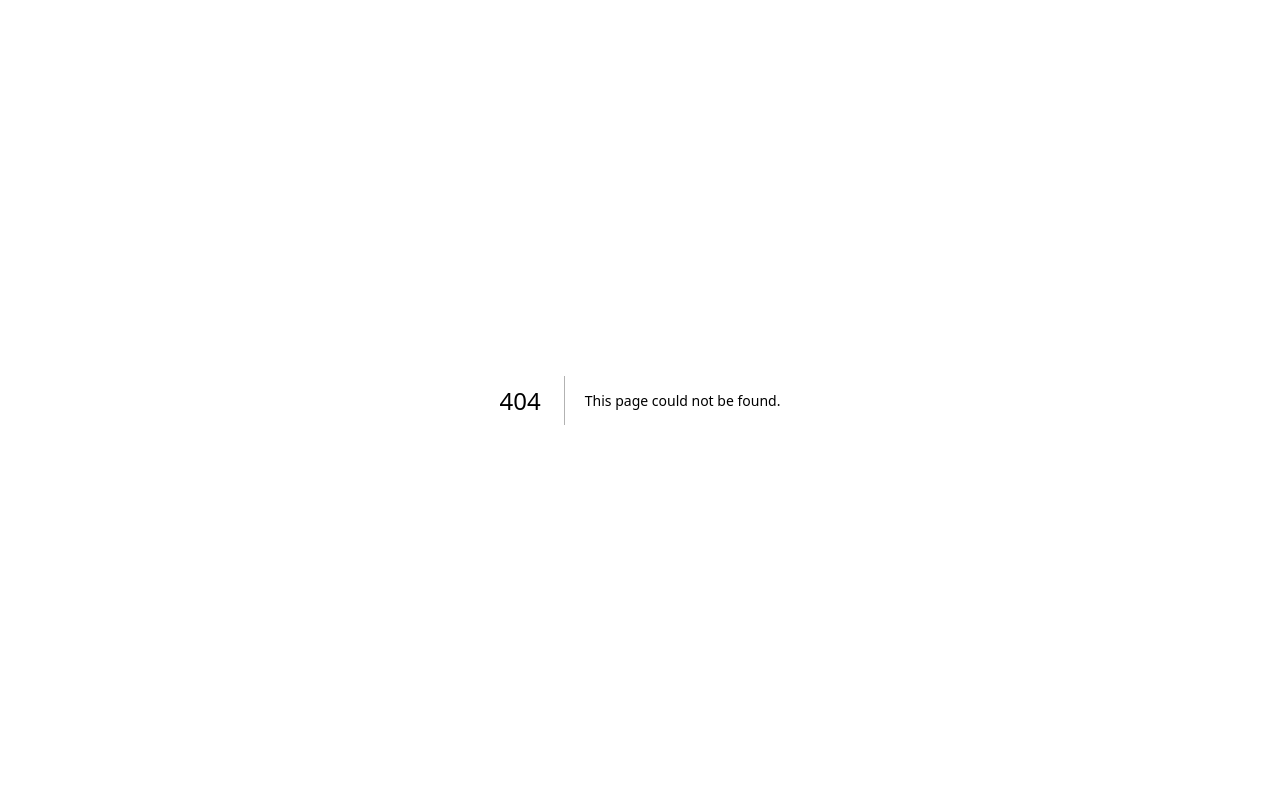
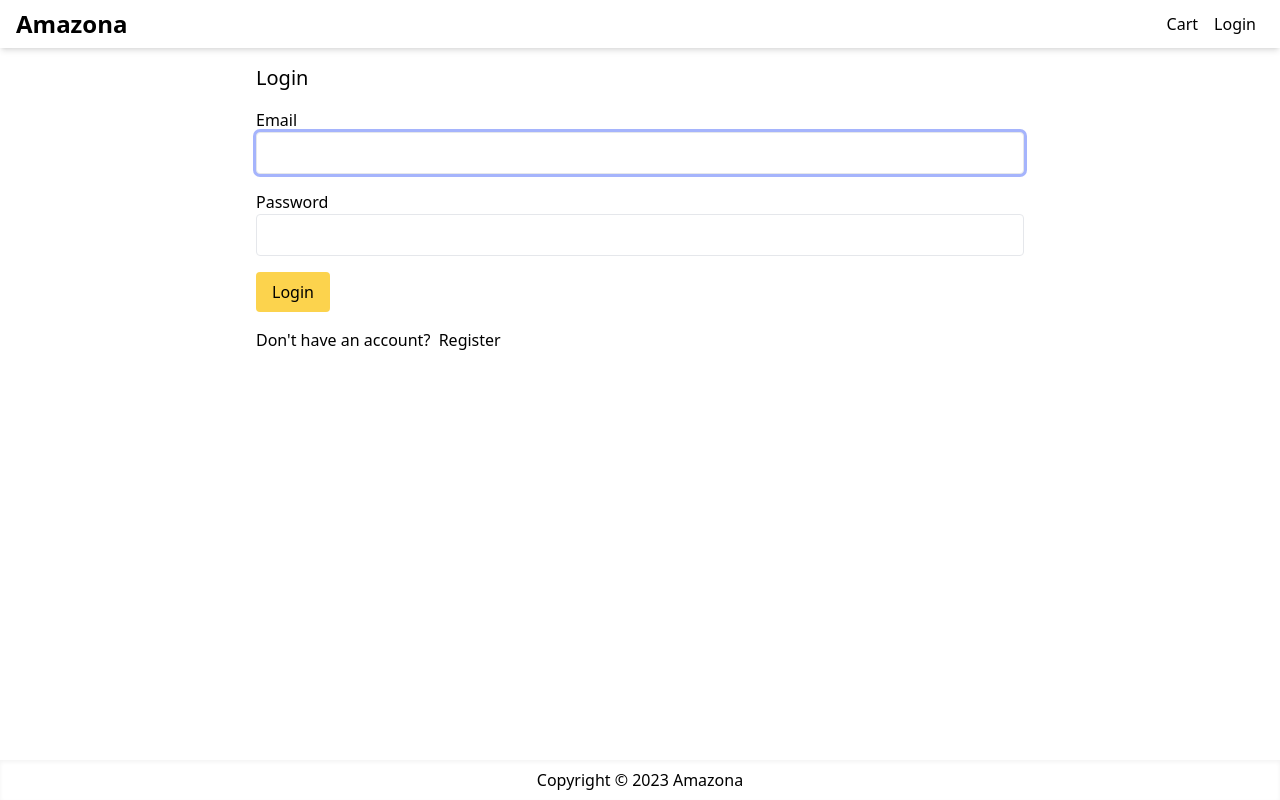
Before and after one commit to usmanmt786/amazona, a Next.js app: page /login in a window 1280 px wide. Before the commit this address had no page. Built offline with nearby package versions, Linux system fonts and the light colour scheme.

Commit message:
login screen finished

```diff
--- a/package.json
+++ b/package.json
@@ -21,6 +21,7 @@
     "next": "13.1.2",
     "react": "18.2.0",
     "react-dom": "18.2.0",
+    "react-hook-form": "^7.42.1",
     "typescript": "4.9.4"
   },
   "devDependencies": {
--- a/pages/cart.js
+++ b/pages/cart.js
@@ -59,7 +59,7 @@
 <td className="px-5 text-right">
 <select
 value={item.quantity}
-className="bg-transparent"
+
 onChange={(e)=>{
 updateCartHandler(item, e.target.value)
 }}
@@ -92,7 +92,7 @@
 
 </li>
 <li>
-<button className="primary-button w-full" onClick={()=>router.push('/shipping')}>Checkout</button>
+<button className="primary-button w-full" onClick={()=>router.push('login?redirect=/shipping')}>Checkout</button>
 </li>
 </ul>
 </div>
--- /dev/null
+++ b/pages/login.js
@@ -0,0 +1,57 @@
+import Layout from '@/components/Layout'
+import Link from 'next/link'
+import {useForm} from 'react-hook-form'
+function LoginScreen(){
+const {
+handleSubmit,
+register,
+formState: {errors},
+} = useForm();
+const submitHandler=({email,password})=>{
+
+}
+return(
+<Layout title="Login">
+<form className="mx-auto max-w-screen-md" onSubmit={handleSubmit(submitHandler)}>
+<h1 className="text-xl mb-4">Login</h1>
+<div className="mb-4">
+<label htmlFor="email">Email</label>
+<input
+type="email"
+id="email"
+className="w-full"
+autoFocus
+{...register('email',{required:"Please enter email",
+pattern:{
+value: /^[a-zA-Z0-9_.+-]+@[a-zA-Z0-9-]+.[a-zA-Z0-9-.]+$/i,
+message:'Please enter valid email'
+}
+})}
+
+/>
+{errors.email && <div className="text-red-500">{errors.email.message}</div>  }
+</div>
+<div className="mb-4">
+<label htmlFor="password">Password</label>
+<input
+type="password"
+id="password"
+className="w-full"
+{...register('password',{required:"Please enter password",
+minLength:{value:6, message: 'Password should be more than 5 characters'}
+})}/>
+{errors.password && <div className="text-red-500">{errors.password.message}</div>  }
+</div>
+<div className="mb-4">
+<button className="primary-button">Login</button>
+</div>
+<div className="mb-4">
+Don't have an account? &nbsp;
+<Link href="/register" legacyBehavior>Register</Link>
+</div>
+</form>
+</Layout>
+)
+}
+
+export default LoginScreen
--- a/styles/globals.css
+++ b/styles/globals.css
@@ -11,3 +11,8 @@
 .primary-button{
 @apply rounded bg-amber-300 py-2 px-4 outline-none hover:bg-amber-400 active:bg-amber-500
 }
+input,
+select,
+textarea{
+@apply rounded border p-2 outline-none focus:outline-none ring-indigo-300 focus:ring;
+}
```
Also changed, not shown: 1 other file (tests, documents, lock files or other folders).
